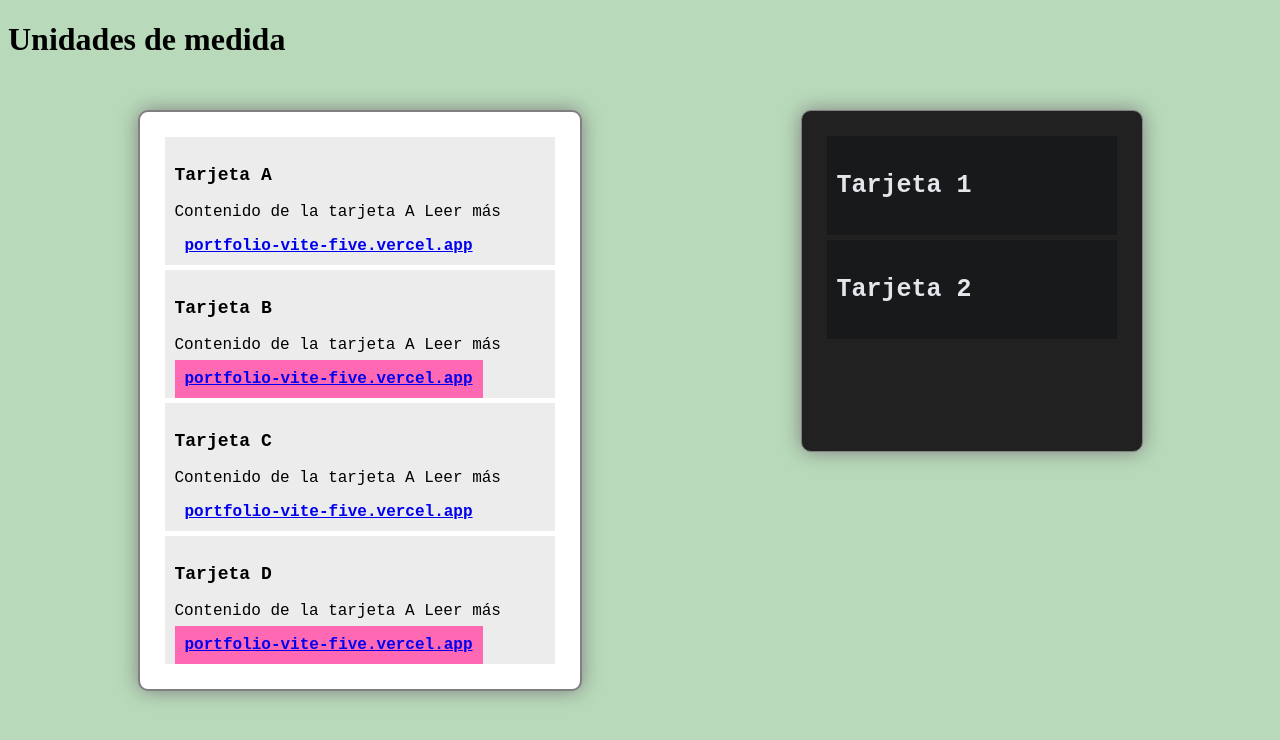
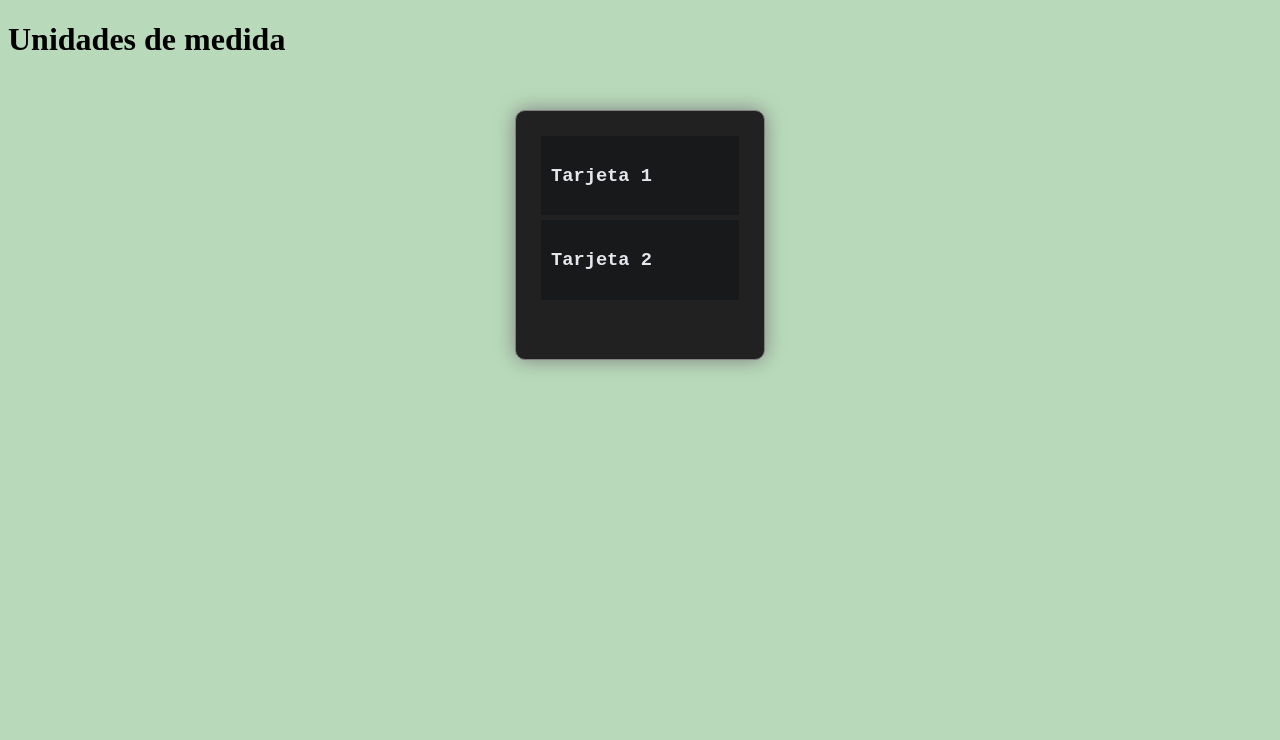
Before and after one commit to franz8818/Master-CSS3, a plain HTML site: page 04-medidas/index.html in a window 1280 px wide. Drawn offline with Linux system fonts and the light colour scheme.

Commit message:
medidas completado

```diff
--- a/04-medidas/index.html
+++ b/04-medidas/index.html
@@ -12,42 +12,6 @@
     <h1>Unidades de medida</h1>
 
     <div class="container">
-
-<!-- Primera sección usando BEM -->
-<section class="cardsA">
-        <article class="cards__cardA">
-            <h3 class="cardA__title">Tarjeta A</h3>
-            <p class="cardA__content">Contenido de la tarjeta A
-                <span class="cardA__readmore">Leer más</span>
-            </p>
-            <a href="#" class="cardA__link">portfolio-vite-five.vercel.app</a>
-        </article>
-
-        <article class="cards__cardA">
-            <h3 class="cardA__title">Tarjeta B</h3>
-            <p class="cardA__content">Contenido de la tarjeta A
-                <span class="cardA_readmore">Leer más</span>
-            </p>
-            <a href="#" class="cardA__link cardA__link--pink">portfolio-vite-five.vercel.app</a>
-        </article>
-
-        <article class="cards__cardA">
-            <h3 class="cardA__title">Tarjeta C</h3>
-            <p class="cardA__content">Contenido de la tarjeta A
-                <span class="cardA_readmore">Leer más</span>
-            </p>
-            <a href="#" class="cardA__link">portfolio-vite-five.vercel.app</a>
-        </article>
-
-        <article class="cards__cardA">
-            <h3 class="cardA__title">Tarjeta D</h3>
-            <p class="cardA__content">Contenido de la tarjeta A
-                <span class="cardA_readmore">Leer más</span>
-            </p>
-            <a href="#" class="cardA__link cardA__link--pink">portfolio-vite-five.vercel.app</a>
-        </article>
-
-    </section>
 
     <section class="cardsB">
 
--- a/04-medidas/styles.css
+++ b/04-medidas/styles.css
@@ -1,6 +1,7 @@
-body {
+html {
     background-color: #b8daba;
     color: black;
+    font-size: 16px;
 }
 
 .container {
@@ -9,59 +10,19 @@ body {
     margin: 20px;
 }
 
-/* BEM */
-.cardsA{
-    /*
-    TAMAÑOS
-    */
-    width: 400px;
-    /*
-    MARGENES
-    */
-    margin: 30px auto;
-    padding: 20px;
-     /*
-    EXTRAS
-    */
-    border: 2px solid gray;
-    box-shadow: 0px 0px 20px gray;
-    border-radius: 10px;
-    background-color: #ffffff;
-
+@media (max-width: 768px) {
+    :root{
+        font-size:20px;
+    }
 }
 
-.cards__cardA{
-    padding: 10px;
-    margin: 5px;
-    /* border-bottom: 1px solid #aaaaaa; */
-    font-family:'Courier New', Courier, monospace;
-    background-color: #ececec;
-}
-
-/* .clave .key selector */
-.cardA__title {
-    font-size: 18px;
-    font-weight: bold;
-}
-
-.cardA__link {
-    color: 15202b;
-    padding: 10px;
-    font-weight: bold;
-}
-
-.cardA__link--pink{
-    background-color: hotpink;
-}
-
-
-/* FORMA CLASICA */
 .cardsB{
     /*
     TAMAÑOS
     */
-    width: 300px;
-    height: 300px;
+    font-size: 1rem;
+    width: 13rem;
+    height: 13rem;
     /*
     MARGENES
     */
@@ -88,7 +49,7 @@ body {
 
 /* .contexto .clave */
 .cardsB .cardB h3 {
-    font-size: 25px;
+    /* font-size: 25px; */
     font-weight: bold;
 }
 
```
